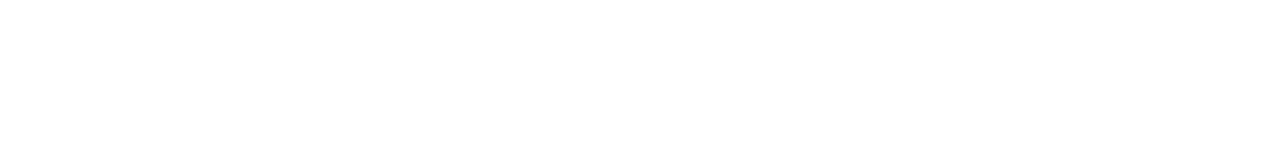
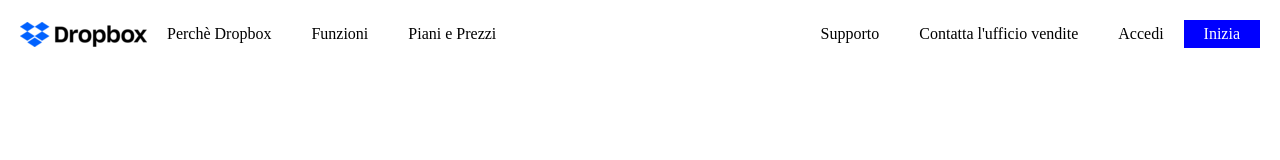
Before and after one commit to Zariy7/htmlcss-dropbox, a plain HTML site: page index.html in a window 1280 px wide. Drawn offline with Linux system fonts and the light colour scheme.

Commit message:
header done

```diff
--- a/css/style.css
+++ b/css/style.css
@@ -3,3 +3,46 @@
     padding: 0;
     box-sizing: border-box;
 }
+
+/* HEADER CLASSES */
+
+header{
+    padding: 20px;
+    z-index: 1;
+    position: fixed;
+    width: 100%;
+}
+
+.row{
+    width: 100%;
+    display: flex;
+    justify-content: space-between;
+    align-items: center;
+}
+
+ul{
+    list-style: none;
+}
+
+li{
+    padding: 0px 20px;
+}
+
+.align-center{
+    align-self: center;
+}
+
+.flex{
+    display: flex;
+    justify-content: space-between;
+}
+
+.col-33{
+    width: (100% / 3 - 20px);
+}
+
+.dropbox-style-button{
+    background-color: blue;
+    color: white;
+    padding: 5px 20px;
+}
--- a/index.html
+++ b/index.html
@@ -7,6 +7,32 @@
         <link rel="stylesheet" href="./css/style.css">
     </head>
     <body>
+        <!-- HEADER: Logo, Links, Button - Always on Screen -->
+        <header>
+            <div class="row">
+                <div class="col-33 flex">
+                    <img src="./img/logo-small.png">
+                    <ul class="flex align-center">
+                        <li>Perch&egrave; Dropbox</li>
+                        <li>Funzioni</li>
+                        <li>Piani e Prezzi</li>
+                    </ul>
+                </div>
+                <div class="col-33 flex">
+                    <ul class="flex align-center">
+                        <li>Supporto</li>
+                        <li>Contatta l'ufficio vendite</li>
+                        <li>Accedi</li>
+                    </ul>
+                    <div class="dropbox-style-button">
+                        Inizia
+                    </div>
+                </div>
+            </div>
+        </header>
 
+        <main>
+
+        </main>
     </body>
 </html>
```
